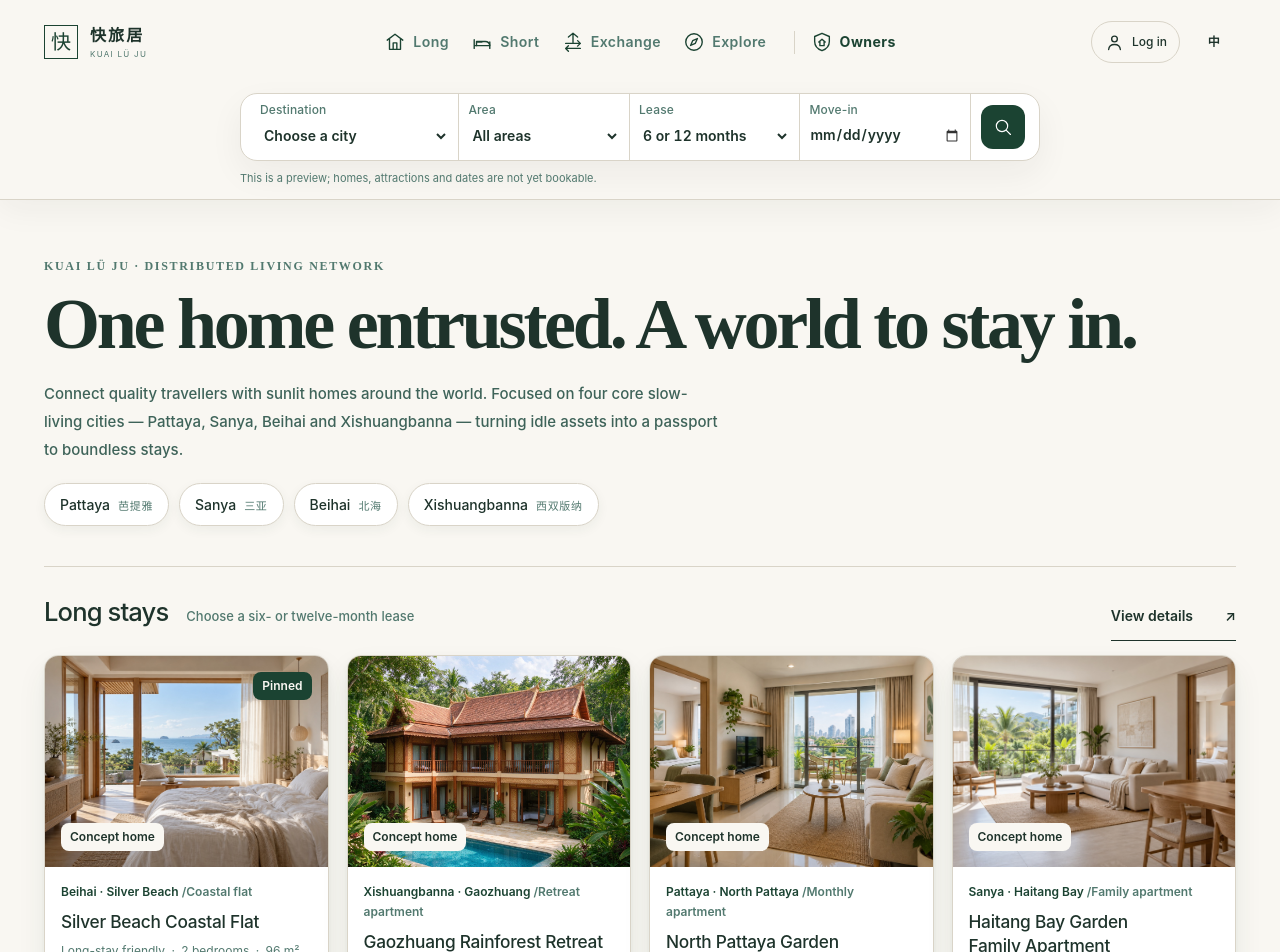
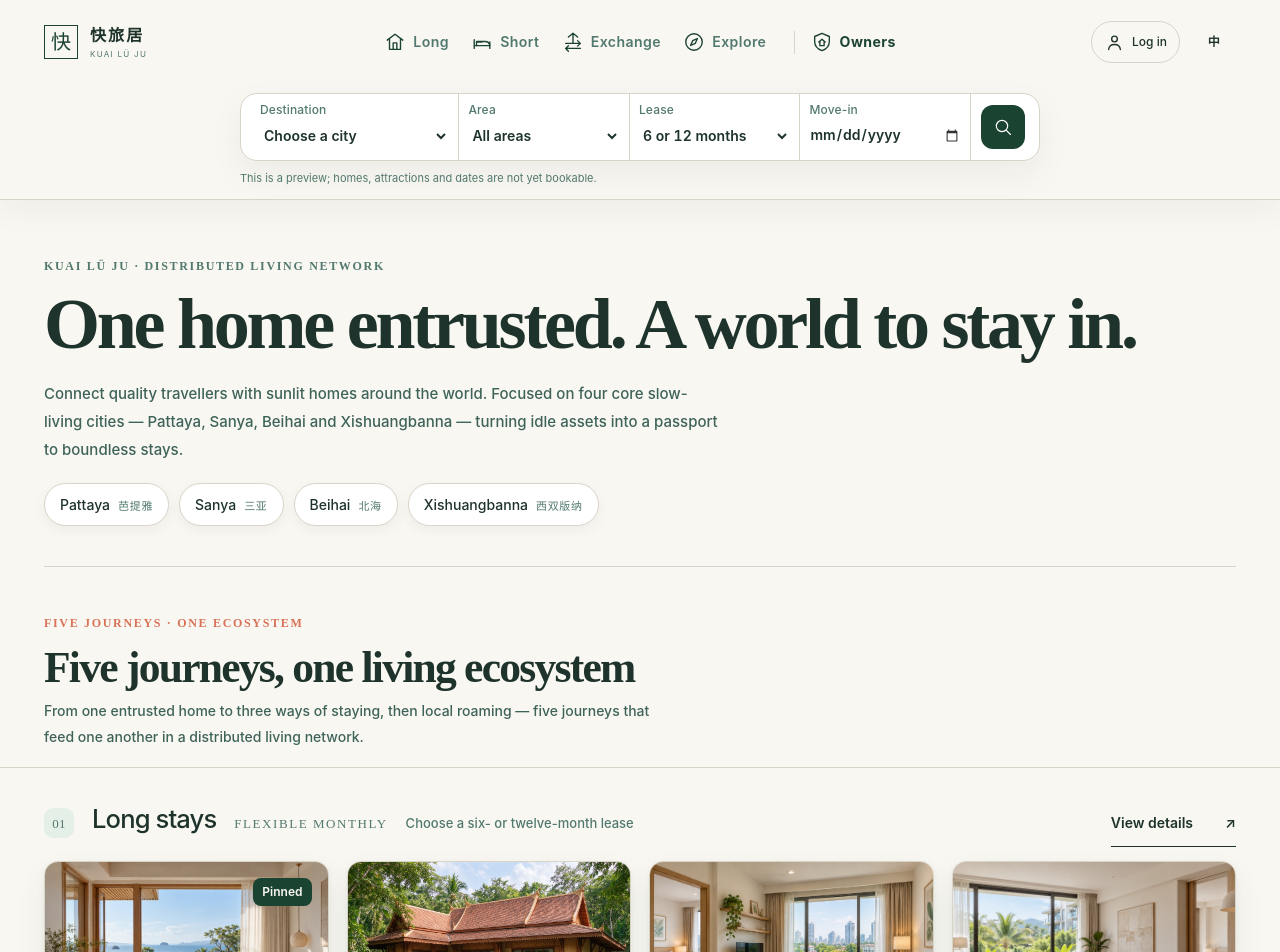
Before and after one commit to kaifa9527/kuailvju-site, a React (Vite) app: page / in a window 1280 px wide. Shown: the top 952 px of the page. Built offline with nearby package versions, Linux system fonts and the light colour scheme; a web font is replaced by a local one.

Commit message:
feat(home): five-journey ecosystem narrative with business-logic numbering

```diff
--- a/src/App.tsx
+++ b/src/App.tsx
@@ -62,6 +62,7 @@ const words = {
     cityNote: '目前开放芭提雅、三亚、北海。更多城市将逐步加入。',
     rentalLine: '好房源，心服务。', exchangeLine: '一房托管，旅居世界。', manageLine: '专业、靠谱，知托付。',
     heroEyebrow: 'KUAI LÜ JU · DISTRIBUTED LIVING NETWORK', heroTitle: '一房托管，旅居世界。', heroSub: '连接高品质生活家与全球阳光居所。精选泰国芭提雅、海南三亚、广西北海、云南西双版纳四大核心慢居地，让闲置资产成为开启无界漫居的通行证。',
+    ecoEyebrow: 'FIVE JOURNEYS · ONE ECOSYSTEM', ecoTitle: '五维居所生态，重构生活边界', ecoSub: '从一房托管到三种住法，再到在地漫游——五维互相补给，让每一处资产都进入流动的旅居网络。',
     eligibility: '谁可以置换？', eligibilityText: '仅已签委托租赁且明确授权的长租房业主，可在空置可交付日期互换；民宿不参与。',
     twoHomes: '两套房源，并列比较', twoHomesSub: '实际入住天数、面积、卧室与装修同屏对照；地段、景观和租金只作参考，双方匿名确认。',
     step1: '选择目标房源', step2: '双方匿名确认', step3: '确定各自入住时间', step4: '支付服务费与押金',
@@ -123,6 +124,7 @@ const words = {
     cityNote: 'Now focusing on Pattaya, Sanya and Beihai. More cities will follow.',
     rentalLine: 'Good homes. Thoughtful service.', exchangeLine: 'One home entrusted. A world to stay in.', manageLine: 'Professional care. Trust well placed.',
     heroEyebrow: 'KUAI LÜ JU · DISTRIBUTED LIVING NETWORK', heroTitle: 'One home entrusted. A world to stay in.', heroSub: 'Connect quality travellers with sunlit homes around the world. Focused on four core slow-living cities — Pattaya, Sanya, Beihai and Xishuangbanna — turning idle assets into a passport to boundless stays.',
+    ecoEyebrow: 'FIVE JOURNEYS · ONE ECOSYSTEM', ecoTitle: 'Five journeys, one living ecosystem', ecoSub: 'From one entrusted home to three ways of staying, then local roaming — five journeys that feed one another in a distributed living network.',
     eligibility: 'Who can exchange?', eligibilityText: 'Only owners of entrusted long-stay homes with express authorization may exchange vacant, deliverable dates. Short stays do not join.',
     twoHomes: 'Two homes, side by side', twoHomesSub: 'Compare actual nights, size, bedrooms and condition. Location, views and rent remain references; both owners decide anonymously.',
     step1: 'Choose a home', step2: 'Confirm anonymously', step3: 'Agree on both stay dates', step4: 'Pay fee and deposit',
@@ -284,6 +286,14 @@ function ListingCard({ listing, lang, context = 'rentals', query = '', pendingIn
 }
 
 type CardContext = 'rentals' | 'stays' | 'exchange'
+/* 五维居所生态 · 业务逻辑编号（页面叙事 = 业务闭环：供给→三种住法→漫游） */
+const journeyMeta: Record<CardContext | 'roam' | 'management', { index: string; tag: string }> = {
+  rentals: { index: '01', tag: 'FLEXIBLE MONTHLY' },
+  stays: { index: '02', tag: 'MINDFUL ESCAPES' },
+  exchange: { index: '03', tag: 'KEY SWAP' },
+  roam: { index: '04', tag: 'MULTI-CITY CIRCUITS' },
+  management: { index: '05', tag: 'FULL ENTRUSTMENT' },
+}
 const categoryHeading = (mode: HomeMode, lang: Language): { title: string; subtitle: string } => {
   if (lang === 'zh') return {
     rentals: { title: '长租房', subtitle: '可选半年或一年租期' },
@@ -324,13 +334,18 @@ function SiteOverview({ lang }: { lang: Language }) {
         {cities.map(city => <li key={city.id}><span>{city[lang]}</span><small>{lang === 'zh' ? city.en : city.zh}</small></li>)}
       </ul>
     </section>
+    <div className="home-ecosystem page-shell" aria-label={t.ecoTitle}>
+      <p className="home-ecosystem-eyebrow">{t.ecoEyebrow}</p>
+      <div className="home-ecosystem-copy"><h2>{t.ecoTitle}</h2><p>{t.ecoSub}</p></div>
+    </div>
     <div className="home-overview">
     {sections.map(mode => {
       const heading = categoryHeading(mode, lang)
+      const meta = journeyMeta[mode]
       const items = previewListings(sortDiscoveryListings(availableByMode(mode), 'recommended'))
       return <section className="section page-shell home-overview-section" key={mode} aria-label={heading.title}>
         <div className="section-heading home-overview-heading">
-          <div className="home-heading-copy"><h2>{heading.title}</h2><span>{heading.subtitle}</span></div>
+          <div className="home-heading-copy"><span className="journey-index" aria-hidden="true">{meta.index}</span><h2>{heading.title}</h2><span className="journey-tag">{meta.tag}</span><span>{heading.subtitle}</span></div>
           <a className="text-link" href={`#/${mode}`}>{t.more} <span aria-hidden="true">↗</span></a>
         </div>
         {items.length
@@ -340,14 +355,14 @@ function SiteOverview({ lang }: { lang: Language }) {
     })}
     <section className="section page-shell home-overview-section" aria-label={categoryHeading('roam', lang).title}>
       <div className="section-heading home-overview-heading">
-        <div className="home-heading-copy"><h2>{categoryHeading('roam', lang).title}</h2><span>{categoryHeading('roam', lang).subtitle}</span></div>
+        <div className="home-heading-copy"><span className="journey-index" aria-hidden="true">{journeyMeta.roam.index}</span><h2>{categoryHeading('roam', lang).title}</h2><span className="journey-tag">{journeyMeta.roam.tag}</span><span>{categoryHeading('roam', lang).subtitle}</span></div>
         <a className="text-link" href="#/roam">{t.more} <span aria-hidden="true">↗</span></a>
       </div>
       <RoamPage lang={lang} query="" embedded hideSearch previewLimit={8}/>
     </section>
-    <section className="section page-shell home-overview-section home-owner-overview" aria-label={lang === 'zh' ? '房源委托' : 'Property management'}>
+    <section className="section page-shell home-overview-section home-owner-overview" aria-label={lang === 'zh' ? '资产托付' : 'Full entrustment'}>
       <div className="section-heading home-overview-heading">
-        <div className="home-heading-copy"><h2>{lang === 'zh' ? '房源委托' : 'Property management'}</h2></div>
+        <div className="home-heading-copy"><span className="journey-index" aria-hidden="true">{journeyMeta.management.index}</span><h2>{lang === 'zh' ? '资产托付' : 'Full entrustment'}</h2><span className="journey-tag">{journeyMeta.management.tag}</span><span>{lang === 'zh' ? '一房托管，稳定收益，畅享全球换住特权' : 'Entrust one home; earn steadily and unlock global exchange stays.'}</span></div>
         <a className="text-link" href="#/management">{t.more} <span aria-hidden="true">↗</span></a>
       </div>
       <ManagementCards lang={lang}/>
--- a/src/styles.css
+++ b/src/styles.css
@@ -1279,8 +1279,7 @@ h1, h2, h3 { min-width: 0; overflow-wrap: anywhere; font-weight: 500; line-heigh
 /* Editorial four-column catalog shared by homepage previews and city result rows. */
 .home-overview-section { padding-block: 25px 30px; }
 
-/* Home hero — brand statement above the five journeys (Japandi tokens + micro-tactile). */
-.home-hero {
+/* Home hero — brand statement above the five journeys (Japandi tokens + micro-tactile). */.home-hero {
   padding-top: clamp(30px, 4.5vw, 60px);
   padding-bottom: clamp(22px, 3.2vw, 40px);
   border-bottom: 1px solid var(--color-rule);
@@ -1331,6 +1330,57 @@ h1, h2, h3 { min-width: 0; overflow-wrap: anywhere; font-weight: 500; line-heigh
   .home-hero-title { font-size: clamp(34px, 9.5vw, 48px); }
   .home-hero-sub { font-size: 14px; line-height: 1.75; }
   .home-hero-cities li { padding: 8px 12px; }
+}
+
+/* Five-journey ecosystem statement — the business logic behind the homepage. */
+.home-ecosystem {
+  padding: clamp(26px, 4vw, 48px) 0 clamp(10px, 2vw, 18px);
+}
+.home-ecosystem-eyebrow {
+  margin: 0 0 10px;
+  color: var(--color-tertiary);
+  font: 600 12px/1.4 var(--font-display);
+  letter-spacing: .14em;
+}
+.home-ecosystem-copy { display: flex; align-items: baseline; flex-wrap: wrap; gap: 6px 24px; }
+.home-ecosystem-copy h2 {
+  margin: 0;
+  color: var(--color-ink);
+  font: 600 clamp(28px, 3.4vw, 44px)/1.15 var(--font-display);
+  letter-spacing: -.04em;
+}
+.home-ecosystem-copy p {
+  margin: 0;
+  max-width: 620px;
+  color: var(--color-muted-strong);
+  font-size: 14px;
+  line-height: 1.8;
+  font-weight: 450;
+}
+.home-overview { border-top: 1px solid var(--color-rule); padding-top: 6px; }
+@media (max-width: 760px) {
+  .home-ecosystem { padding: 22px 0 6px; }
+  .home-ecosystem-copy { gap: 4px 14px; }
+  .home-ecosystem-copy p { font-size: 13px; }
+}
+
+/* Journey index badges — 01-05 numbering carries the business sequence. */
+.journey-index {
+  display: inline-grid;
+  place-items: center;
+  min-width: 30px;
+  height: 30px;
+  padding: 0 7px;
+  border-radius: 9px;
+  background: var(--color-accent-light);
+  color: var(--color-accent);
+  font: 600 13px/1 var(--font-display);
+  letter-spacing: .02em;
+}
+.journey-tag {
+  color: var(--color-tertiary);
+  font: 600 10px/1 var(--font-display);
+  letter-spacing: .12em;
 }
 .home-overview-heading { align-items: baseline; margin-bottom: 14px; }
 .home-heading-copy { display: flex; align-items: baseline; flex-wrap: wrap; gap: 10px 18px; }
```
